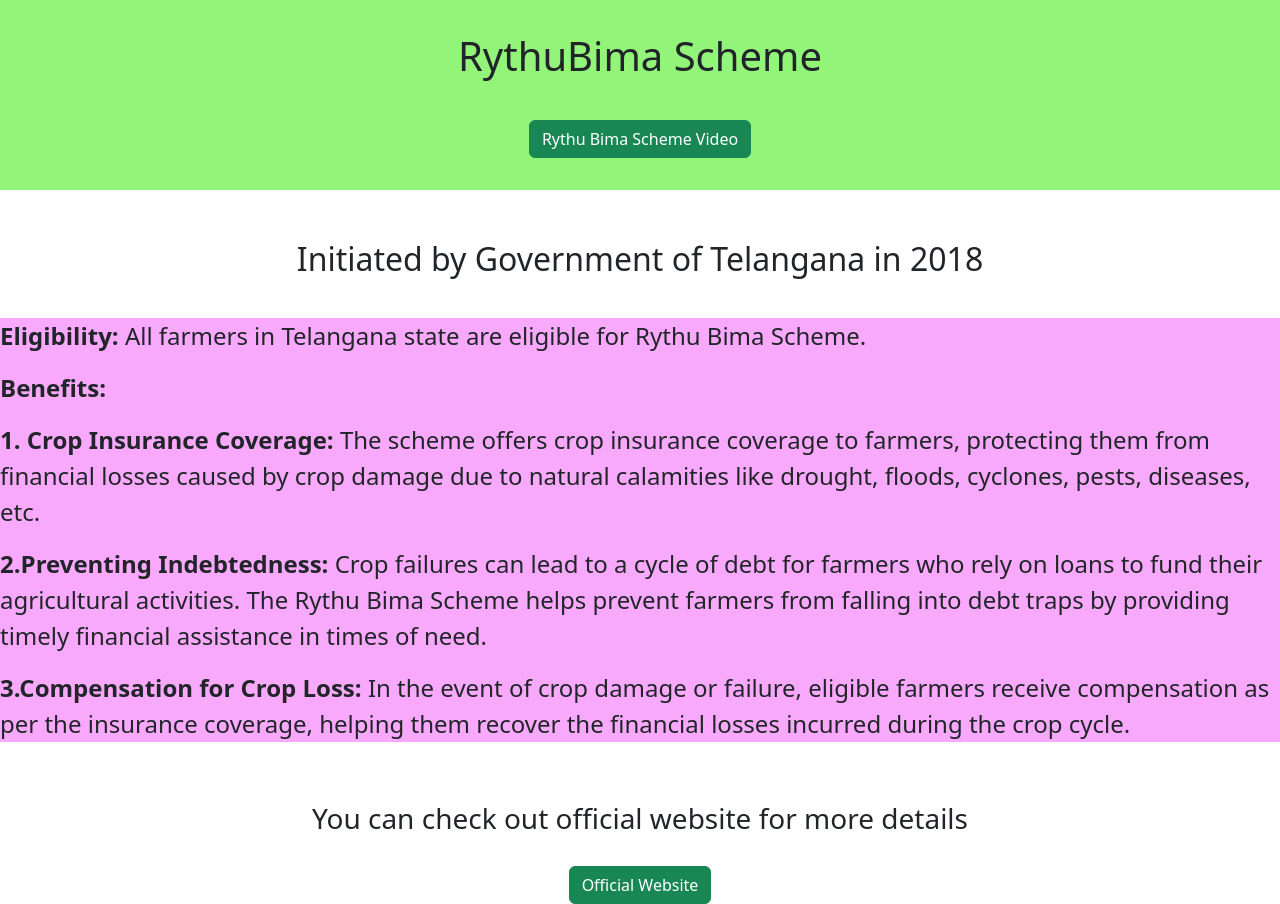
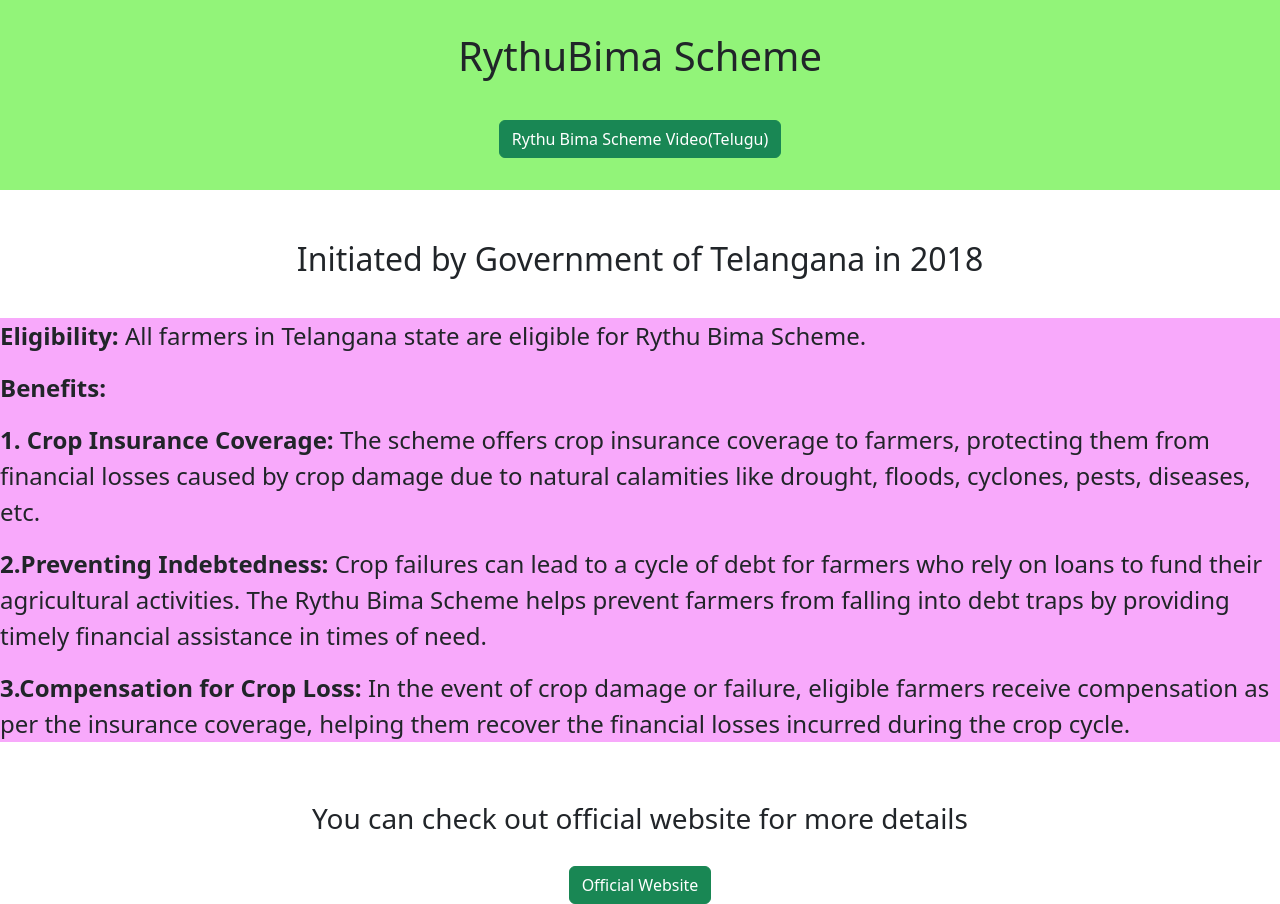
Before and after one commit to Udvik/GovernmentSchemesAwareness, a plain HTML site: page RythuBima.html in a window 1280 px wide. Drawn offline with nearby package versions, Linux system fonts and the light colour scheme.

Commit message:
Update RythuBima.html
Updated Video button

```diff
--- a/RythuBima.html
+++ b/RythuBima.html
@@ -44,7 +44,7 @@ h2{
 <body>
     <header>
         <h1>RythuBima Scheme</h1>
-        <button type="button" class="btn btn-success"><a id="videolinkbutton" href="https://www.youtube.com/watch?v=IrdNRo75UxY">Rythu Bima Scheme Video</a></button>
+        <button type="button" class="btn btn-success"><a id="videolinkbutton" href="https://www.youtube.com/watch?v=IrdNRo75UxY">Rythu Bima Scheme Video(Telugu)</a></button>
     </header>
     <h2>Initiated by Government of Telangana in 2018</h2>
     <section class="details">
```
